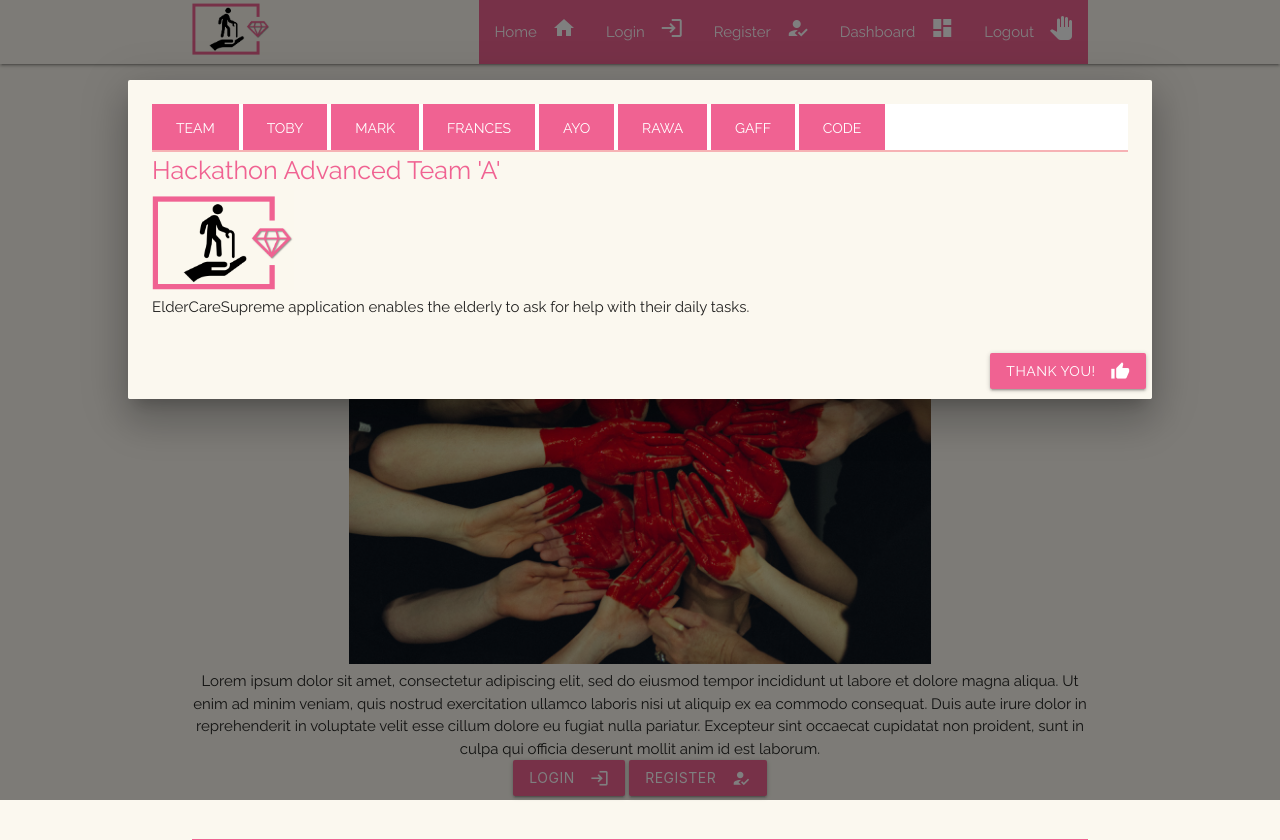
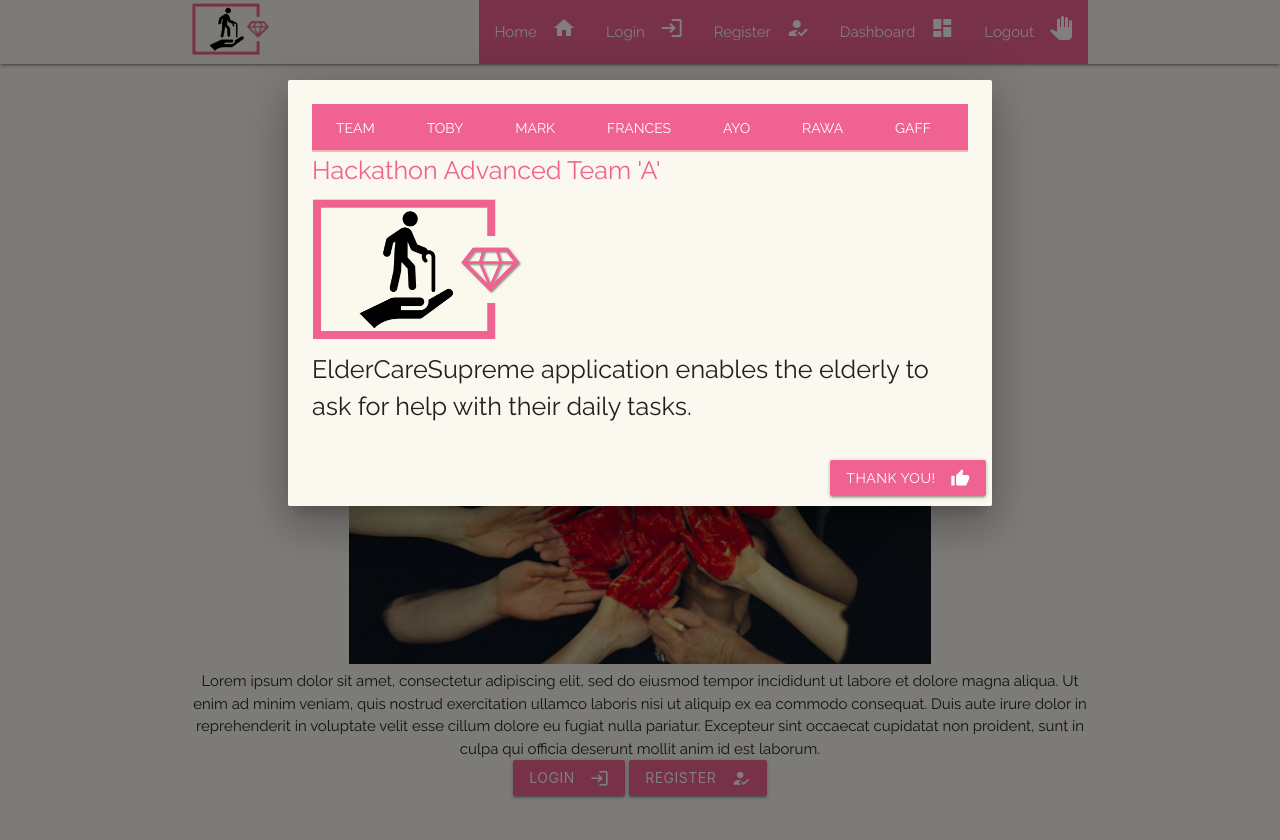
Before and after one commit to NaoiseGaffney/ElderCareSupreme, a Django app: page / in a window 1280 px wide, after a click that opens the changed part. Shown: the top 840 px of the page. After the commit the page ends 798 px from the top, so only its background shows below. Run offline with Django 3.2, Linux system fonts and the light colour scheme; some libraries are stand-ins or nearby versions.

Commit message:
Improved  the footer modal and tabs, consistent background colour, centred the names, and increased the size of the images. Improved the text too.

```diff
--- a/src/eldercaresupreme/static/css/style.css
+++ b/src/eldercaresupreme/static/css/style.css
@@ -38,7 +38,7 @@ label.active {
 .modal-footer {
     background-color: #FBF8EF !important;
     font-family: 'Raleway', sans-serif;
-    width: 80%;
+    /* width: fit-content; */
 }
 
 ul>li {
--- a/src/templates/partials/_footer.html
+++ b/src/templates/partials/_footer.html
@@ -5,7 +5,7 @@
         <div class="container">
             <div id="team" class="modal">
                 <div class="modal-content">
-                    <ul class="tabs">
+                    <ul class="tabs pink lighten-2 center">
                         <li class="tab">
                             <a href="#group" class="active pink lighten-2 white-text">Team</a>
                         </li>
@@ -31,42 +31,42 @@
                             <a href="#code" class="active pink lighten-2 white-text">Code</a>
                         </li>
                     </ul>
-                    <div id="group" class="col s12">
+                    <div id="group" class="flow-text">
                         <p class="flow-text pink-text text-lighten-2">Hackathon Advanced Team 'A'</p>
-                        <p><img src="/static/images/ElderCareSupremeLogo.png" height="100"></p>
+                        <p><img src="/static/images/ElderCareSupremeLogo.png" height="150"></p>
                         <p>ElderCareSupreme application enables the elderly to ask for help with their daily tasks.</p>
                     </div>
-                    <div id="toby" class="col s12">
+                    <div id="toby" class="flow-text">
                         <p class="flow-text pink-text text-lighten-2">Tobiasz Chodarewicz - "Toby"</p>
-                        <p><img src="/static/images/Toby.jpeg" height="100"></p>
-                        <p>Code Institute Alumni, our back-end specialist and lead using Python, Django, and PostgreSQL.</p>
+                        <p><img src="/static/images/Toby.jpeg" height="150"></p>
+                        <p>Code Institute Alumni, our back-end lead and specialist using Python, Django, and PostgreSQL.</p>
                     </div>
-                    <div id="mark" class="col s12">
+                    <div id="mark" class="flow-text">
                         <p class="flow-text pink-text text-lighten-2">Mark Dyson</p>
-                        <p><img src="/static/images/Mark.jpeg" height="100"></p>
+                        <p><img src="/static/images/Mark.jpeg" height="150"></p>
                         <p>Code Institute Alumni, our documentaion and Use Case specialist, aiding in design and testing.</p>
                     </div>
-                    <div id="frances" class="col s12">
+                    <div id="frances" class="flow-text">
                         <p class="flow-text pink-text text-lighten-2">Frances Vugts</p>
-                        <p><img src="/static/images/Frances.jpeg" height="100"></p>
+                        <p><img src="/static/images/Frances.jpeg" height="150"></p>
                         <p>Code Institute Learner, front-end specialist using Materialize and custom CSS/HTML, aiding in design and testing.</p>
                     </div>
-                    <div id="ayo" class="col s12">
+                    <div id="ayo" class="flow-text">
                         <p class="flow-text pink-text text-lighten-2">Ayotunde Akinsola</p>
-                        <p><img src="/static/images/Ayo.jpeg" height="100"></p>
+                        <p><img src="/static/images/Ayo.jpeg" height="150"></p>
                         <p>Code Institute Alumni, recently married and off to his honeymoon, aiding in design and testing.</p>
                     </div>
-                    <div id="rawa" class="col s12">
+                    <div id="rawa" class="flow-text">
                         <p class="flow-text pink-text text-lighten-2">Rawa Aref</p>
-                        <p><img src="/static/images/Rawa.jpeg" height="100"></p>
+                        <p><img src="/static/images/Rawa.jpeg" height="150"></p>
                         <p>Code Institute Alumni, back-end specialist creating the password reset feature, aiding in design and testing.</p>
                     </div>
-                    <div id="gaff" class="col s12">
+                    <div id="gaff" class="flow-text">
                         <p class="flow-text pink-text text-lighten-2">Naoise Gaffney - "Gaff"</p>
-                        <p><img src="/static/images/Gaff.png" height="100"></p>
-                        <p>Code Institute Learner, front-end specialist and lead using Materialize and custom CSS/HTML. Team coordinator and UX Designer.</p>
+                        <p><img src="/static/images/Gaff.png" height="150"></p>
+                        <p>Code Institute Learner, front-end lead and specialist using Materialize and custom CSS/HTML. Team coordinator and UX Designer.</p>
                     </div>
-                    <div id="code" class="col s12">
+                    <div id="code" class="flow-text">
                         <p class="flow-text pink-text text-lighten-2">Code on GitHub</p>
                         <p>All our efforts in creating this application to aid the elderly in getting daily tasks done, is available on our GitHub Repository.</p>
                         <p><a href="https://github.com/NaoiseGaffney/ElderCareSupreme" target="_blank" class="pink lighten-2 waves-effect">Link to Elder Care Supreme Repository on GitHub.</a></p>
```
Also changed, not shown: src/dashboard/migrations/0001_initial.py (added), src/task/migrations/0001_initial.py (added).
